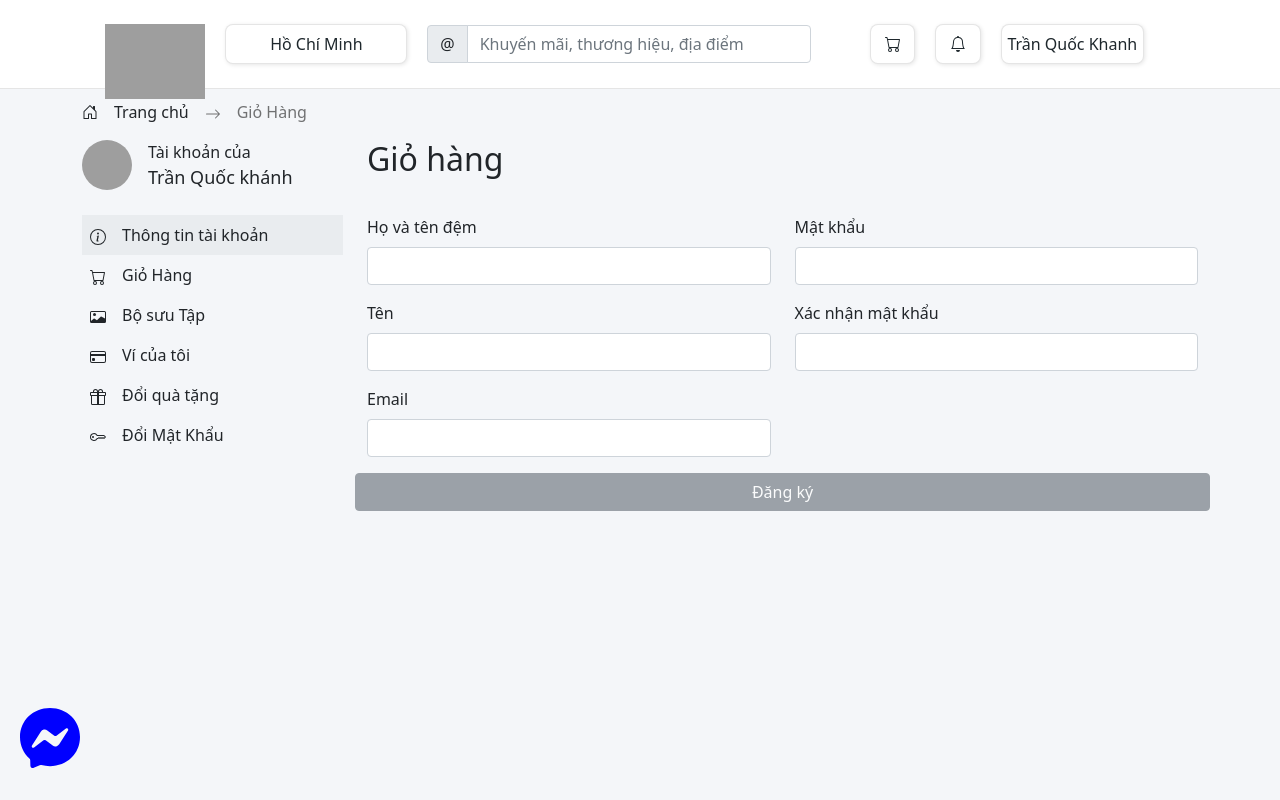
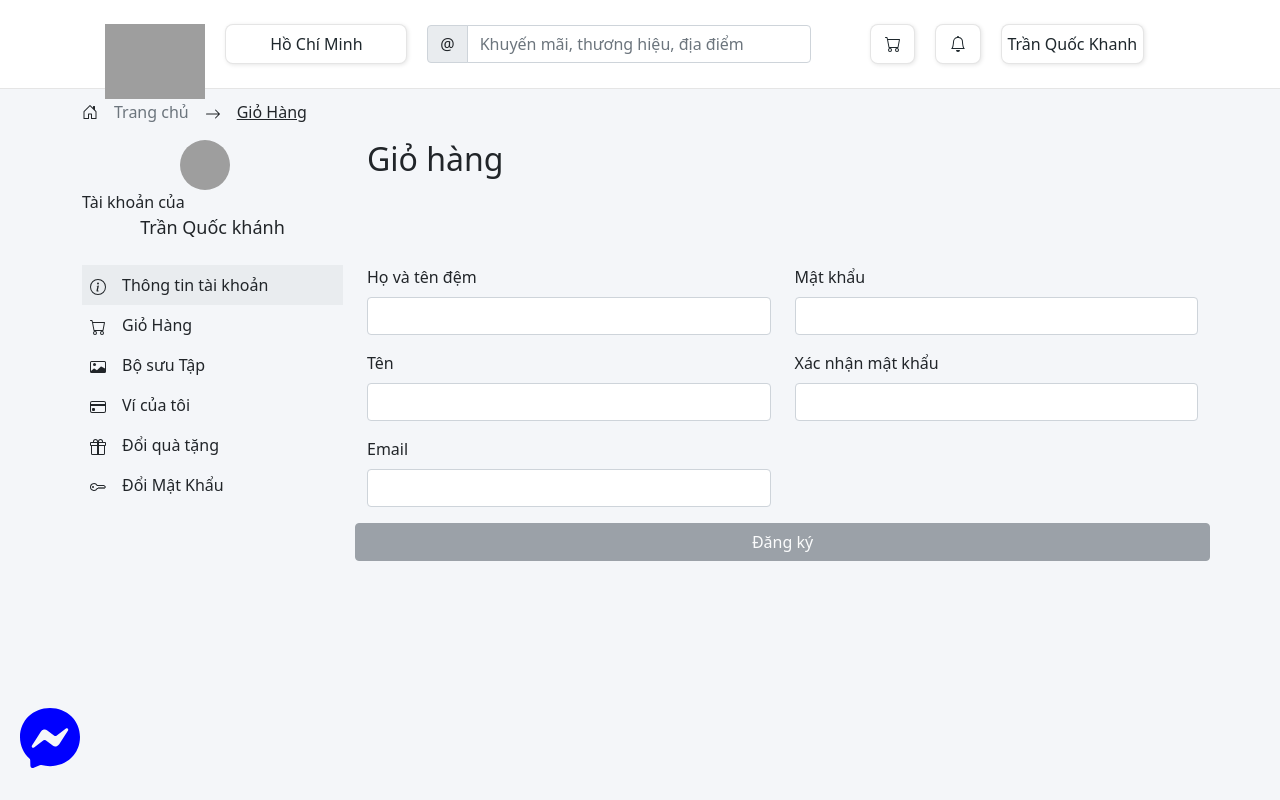
Before and after one commit to trankhanh1234/tutorial-2-3, a Next.js app: page /thongtintaikhoan in a window 1280 px wide. Built offline with nearby package versions, Linux system fonts and the light colour scheme; grey boxes are pictures that could not be loaded.

Commit message:
fix braedcrumb

```diff
--- a/Atomic/organisms/NavBreadcrumbs.js
+++ b/Atomic/organisms/NavBreadcrumbs.js
@@ -4,11 +4,11 @@
 
 function NavBreadcrumbs({ children }) {
   return (
-    <div className="d-flex">
+    <div className="d-flex align-items-center">
       <div className="breadcrumb-nav mr-3">
         <HouseDoor></HouseDoor>
       </div>
-      <div className="breadcrumb-nav mr-3">Trang chủ</div>
+      <div className="breadcrumb-nav mr-3 text-muted">Trang chủ</div>
       <div className="breadcrumb-item-nav mr-3">
         <ArrowRight />
       </div>
--- a/styles/index.scss
+++ b/styles/index.scss
@@ -113,23 +113,20 @@
   display: flex;
   align-items: center;
 }
+.breadcrumb-nav:hover {
+  text-decoration: underline;
+  cursor: pointer;
+}
+.breadcrumb-item-nav:hover {
+  text-decoration: underline;
+  cursor: pointer;
+}
 
 .breadcrumb-item-nav {
-  color: #0000008a;
+  text-decoration: underline;
+  cursor: pointer;
 }
 
-.MuiBreadcrumbs-ol {
-  margin: 0;
-  display: flex;
-  padding: 0;
-  flex-wrap: wrap;
-  list-style: none;
-  align-items: center;
-}
-
-.mt-flex {
-  display: flex;
-}
 .mt-avatar {
   width: 50px;
   height: 50px;
```
